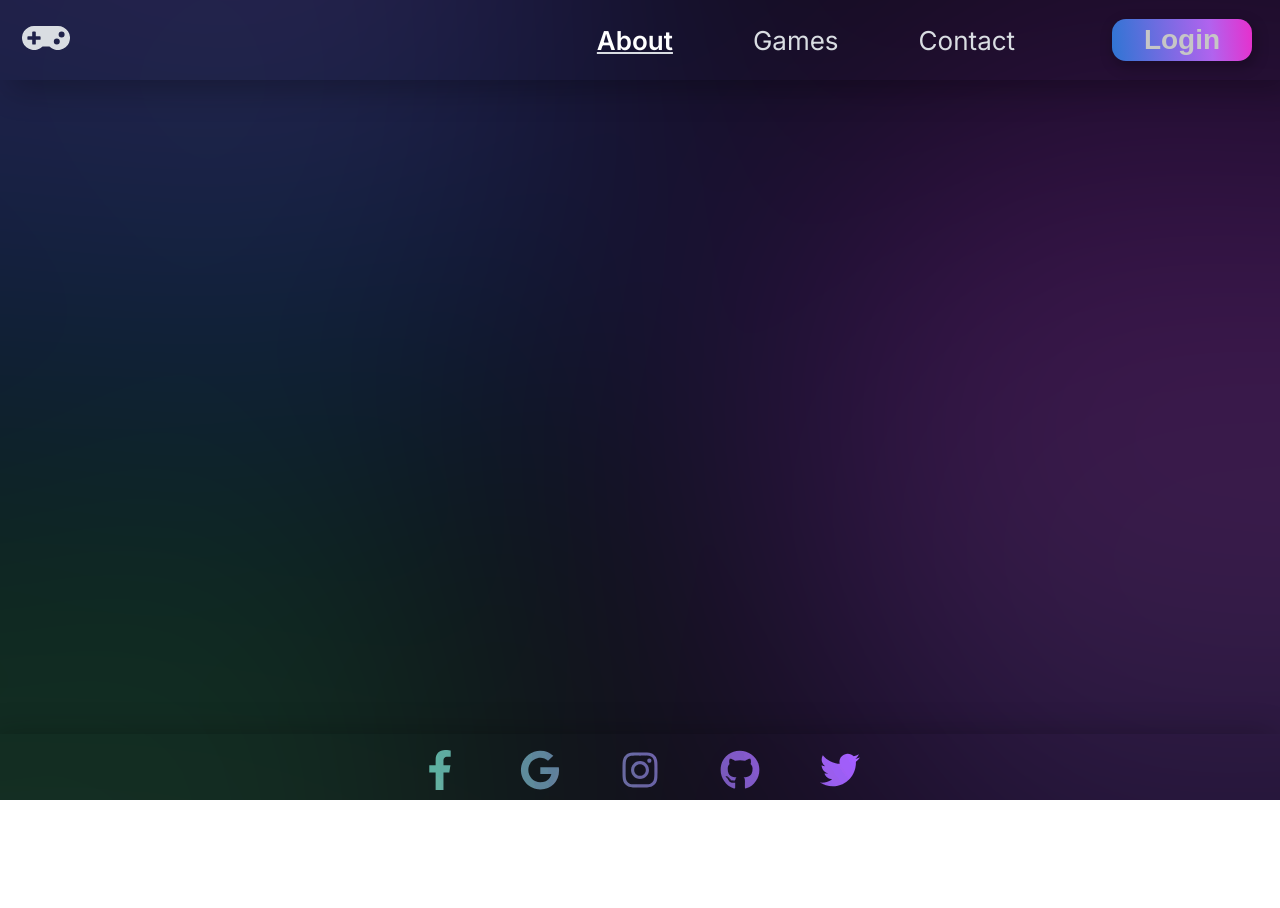
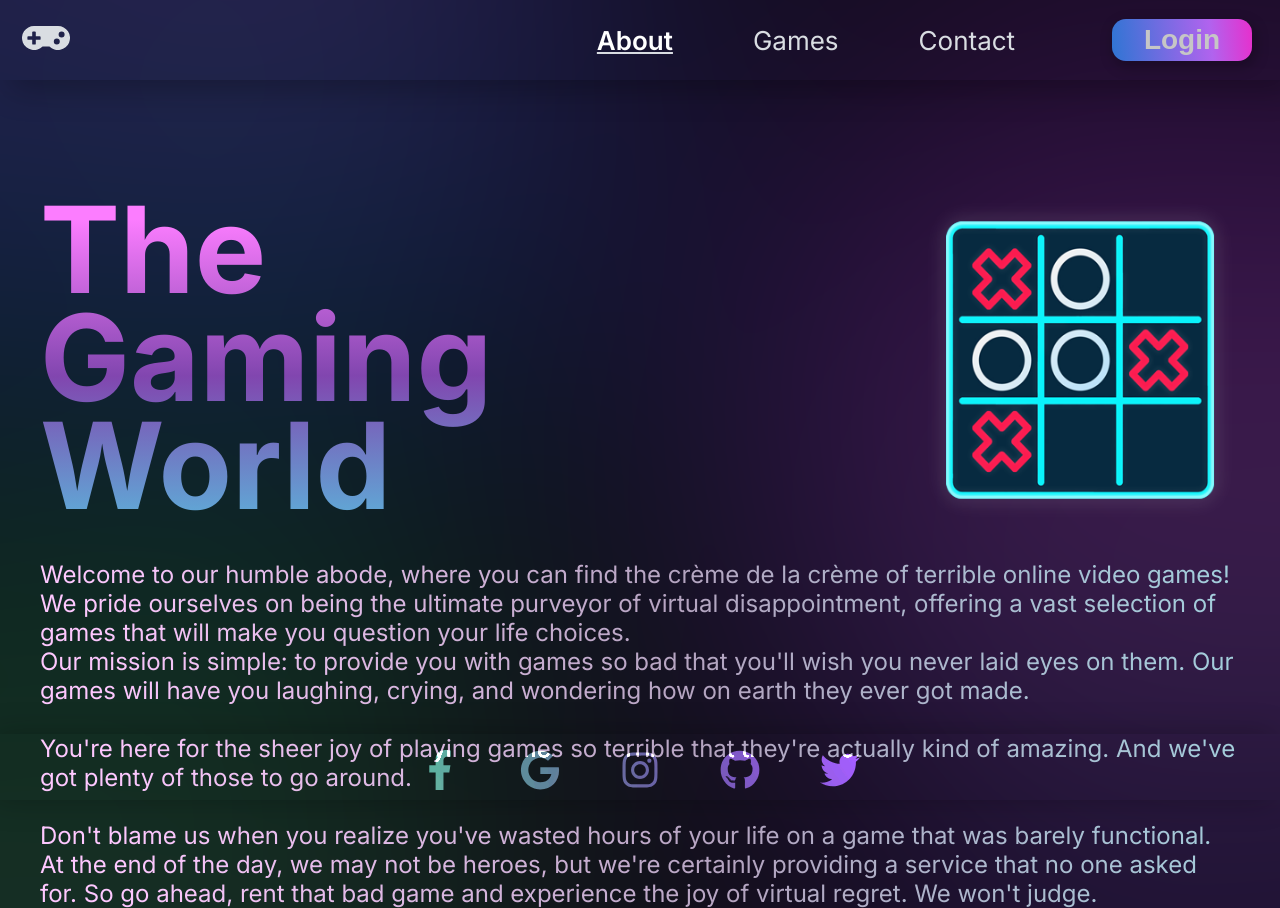
Before and after one commit to nejcintihar/projektna_naloga, a React (Vite) app: page / in a window 1280 px wide. Before the commit the page ends 800 px from the top, so only its background shows below. Built offline with nearby package versions, Linux system fonts and the light colour scheme.

Commit message:
Applying fixes

```diff
--- a/src/App.jsx
+++ b/src/App.jsx
@@ -20,7 +20,7 @@ function App() {
       <Routes>
         <Route path="/" element={<Layout />}>
         <Route path="login" element={<Login />} />
-          <Route element={<About />} />
+          <Route index element={<About />} />
           <Route path="games">
             <Route index element={<Games />} />
             <Route path="tenzies" element={<Tenzies />} />
```
